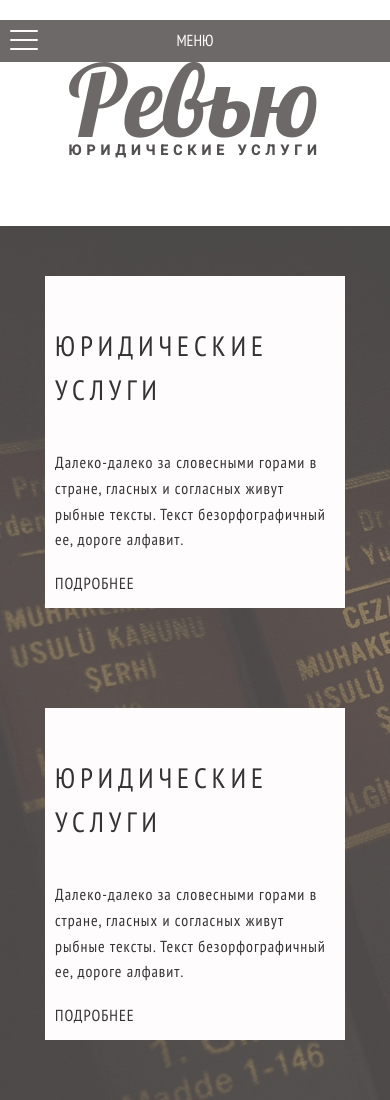
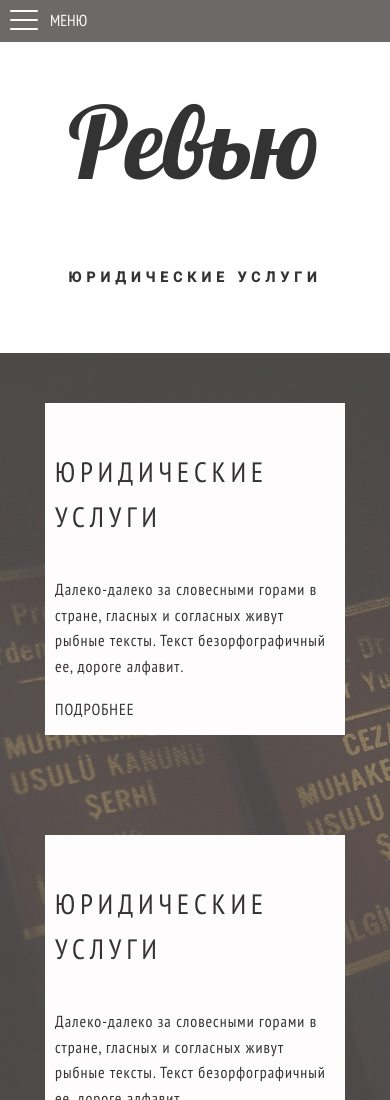
Before and after one commit to Dim-art/Review, a website: page app/index.html in a window 390 px wide. Shown: the top 1100 px of the page. Drawn offline with Linux system fonts and the light colour scheme; a web font is replaced by a local one.

Commit message:
toggle-menu v.1.0

```diff
--- a/app/index.html
+++ b/app/index.html
@@ -50,13 +50,12 @@
 
 <body class="ishome">
 
+	<!-- mobile menu -->
+	<div class="mob-menu hidden-lg hidden-md hidden-sm">
+		<a href="#" class="mob-menu__btn"><span></span></a> <div class="mob-menu__item">МЕНЮ</div>
+	</div>
+
 	<header class="main-head">
-
-		<!-- mobile menu -->
-		<div class="main-head__mob hidden-lg hidden-md hidden-sm">
-			<a href="#" class="toggle-menu"><span></span></a> <div class="toggle-menu__item">МЕНЮ</div>
-		</div>
-
 
 		<!--navbar-->
 		<nav class="main-head__nav">
--- a/app/js/common.js
+++ b/app/js/common.js
@@ -31,6 +31,8 @@ $(function() {
 
 	$(".sf-menu").after("<div id='my-menu'>");
 	$(".sf-menu").clone().appendTo('#my-menu');
+	$("#my-menu").find("*").attr("style", "");
+	$("#my-menu").find("ul").removeClass("sf-menu");
 	$("#my-menu").mmenu({
 		extensions: [ 'theme-white', 'effect-menu-slide', 'pagedim-black'],
 		navbar: {
@@ -40,15 +42,15 @@ $(function() {
 
 	var api = $("#my-menu").data("mmenu");
 	api.bind("closed", function() {
-		$(".toggle-menu").removeClass("on");
+		$(".mob-menu").removeClass("on");
 	});
 
-	$(".main-head__mob").click(function() {
+	$(".mob-menu").click(function() {
 		var mmAPI = $('#my-menu').data("mmenu");
 		mmAPI.open();
-		var thiss = $(this).find(".toggle-menu");
+		var thiss = $(this).find(".mo-menu__btn");
 		thiss.toggleClass("on");
-		$(".main-head__mob").slideToggle();
+		$("main-menu").slideToggle();
 		return false;
 	});
 
--- a/sass/_media.sass
+++ b/sass/_media.sass
@@ -42,7 +42,6 @@
 			margin-top: 20px
 
 		&__mob
-			position: fixed
 			cursor: pointer
 
 		&__slider
--- a/sass/header.sass
+++ b/sass/header.sass
@@ -94,11 +94,11 @@ button
 						color: $accent-color
 
 	// mobile menu
-	&__mob
-		background-color: $accent-color
-		position: relative
-		width: 100%
-	.toggle-menu
+.mob-menu
+	background-color: $accent-color
+	position: relative
+	width: 100%
+	&__btn
 		display: block
 		width: 48px
 		height: 28px
@@ -106,42 +106,42 @@ button
 		color: $main-color
 		float: left
 		padding: 10px
-		&__item
 
-			background-color: $accent-color
-			color: $main-color
-			padding: 8px 50px
+	&__item
+		background-color: $accent-color
+		color: $main-color
+		padding: 8px 50px
 
-		span:after, span:before
-			content: ""
-			position: absolute
-			left: 0
-			top: 9px
+	span:after, span:before
+		content: ""
+		position: absolute
+		left: 0
+		top: 9px
 
-		span:after
-			top: 18px
+	span:after
+		top: 18px
 
-		span
-			position: relative
-			display: block
+	span
+		position: relative
+		display: block
 
-		span, span:after, span:before
-			width: 100%
-			height: 2px
-			background-color: $main-color
-			transition: all 0.3s
-			backface-visibility: hidden
-			border-radius: 2px
+	span, span:after, span:before
+		width: 100%
+		height: 2px
+		background-color: $main-color
+		transition: all 0.3s
+		backface-visibility: hidden
+		border-radius: 2px
 
 
-		&.on span
-			background-color: transparent
+	&.on span
+		background-color: transparent
 
-		&.on span:before
-			transform: rotate(45deg) translate(-1px, 0px)
+	&.on span:before
+		transform: rotate(45deg) translate(-1px, 0px)
 
-		&.on span:after
-			transform: rotate(-45deg) translate(6px, -7px)
+	&.on span:after
+		transform: rotate(-45deg) translate(6px, -7px)
 
 	// logo
 	.logo
--- a/sass/main.sass
+++ b/sass/main.sass
@@ -31,7 +31,8 @@ body textarea:required:valid
 	color: #666
 
 //Custom Styles Here
-
+.main-head__mob
+	z-index: 4
 
 //ALWAYS END
 @import "media"
```
Also changed, not shown: app/css/header.min.css, app/css/main.min.css.
